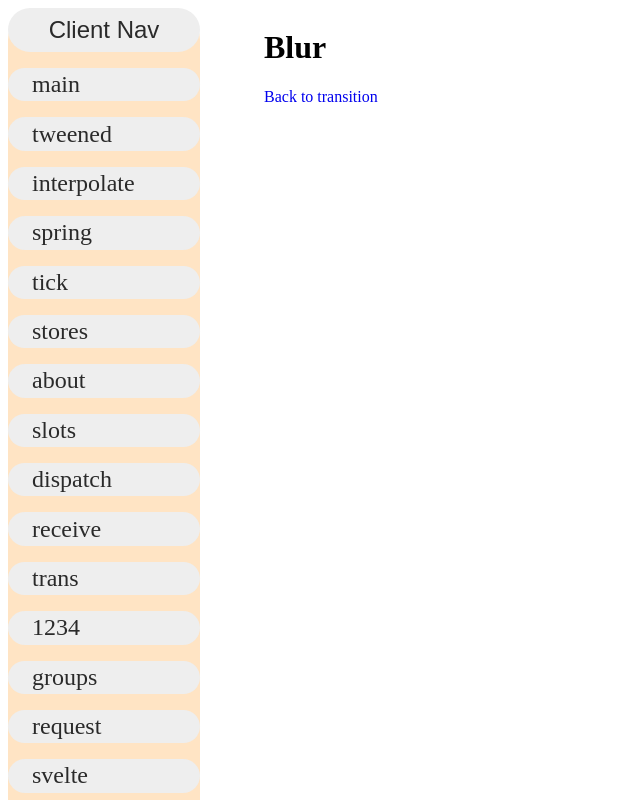
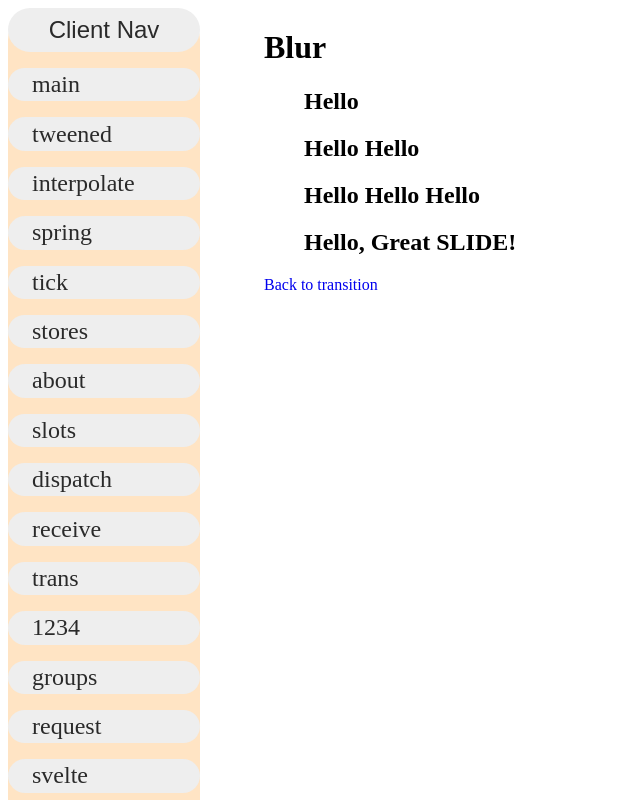
Before and after one commit to Waldemar-00/Svelte-Sveltekit, a SvelteKit app: page /transition/plus in a window 1280 px wide. Shown: the top 800 px of the page, without its empty margins (0-640 px from the left). Built offline with nearby package versions, Linux system fonts and the light colour scheme.

Commit message:
Svelte transition: slide with quintOut)).

```diff
--- a/src/routes/transition/plus/+page.svelte
+++ b/src/routes/transition/plus/+page.svelte
@@ -1,6 +1,6 @@
 <script>
-	import { blur } from 'svelte/transition';
-	import { cubicOut, linear } from 'svelte/easing';
+	import { blur, slide } from 'svelte/transition';
+	import { cubicOut, linear, quintOut } from 'svelte/easing';
 </script>
 
 <h1
@@ -9,5 +9,18 @@
 >
 	Blur
 </h1>
+<ul in:slide={{ duration: 1000, axis: 'y', easing: quintOut }}>
+	<li><h2>Hello</h2></li>
+	<li><h2>Hello Hello</h2></li>
+	<li><h2>Hello Hello Hello</h2></li>
+	<li><h2>Hello, Great SLIDE!</h2></li>
+</ul>
+
 <!--default amount in px, you can use 'rem' -->
 <a href="/transition">Back to transition</a>
+
+<style>
+	ul {
+		list-style: none;
+	}
+</style>
```
